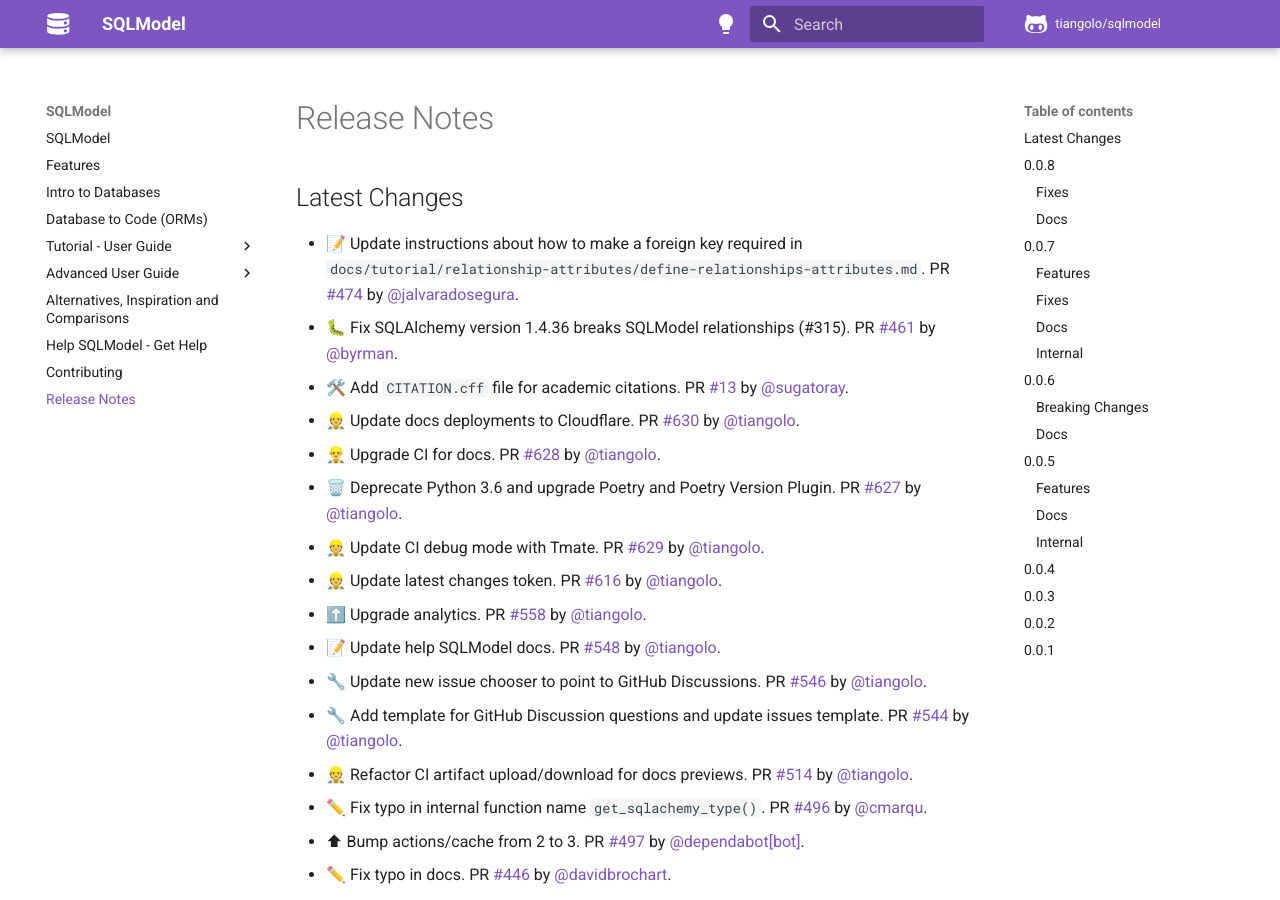
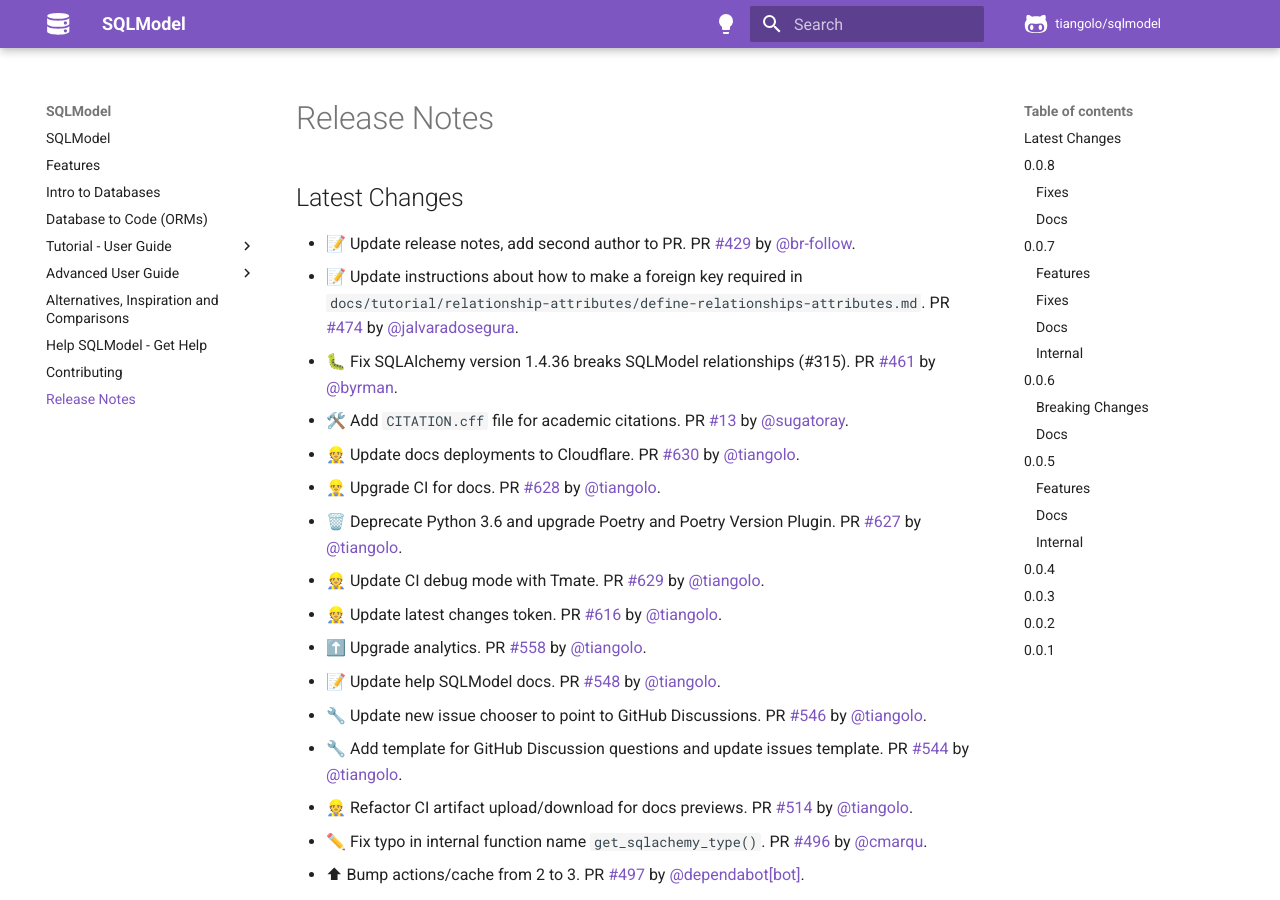
Before and after one commit to upmorpheus/Laravel-perfect, an MkDocs documentation site: the page built from docs/release-notes.md, in a window 1280 px wide and 900 px high. Built offline with MkDocs 1.6.1 and Material for MkDocs 9.7.7, drawn with Linux system fonts in a browser that asks for light colours; comment, search, counter and statistics services are not loaded.

Commit message:
📝 Update release notes

```diff
--- a/docs/release-notes.md
+++ b/docs/release-notes.md
@@ -2,6 +2,7 @@
 
 ## Latest Changes
 
+* 📝 Update release notes, add second author to PR. PR [#429](https://github.com/tiangolo/sqlmodel/pull/429) by [@br-follow](https://github.com/br-follow).
 * 📝 Update instructions about how to make a foreign key required in `docs/tutorial/relationship-attributes/define-relationships-attributes.md`. PR [#474](https://github.com/tiangolo/sqlmodel/pull/474) by [@jalvaradosegura](https://github.com/jalvaradosegura).
 * 🐛 Fix SQLAlchemy version 1.4.36 breaks SQLModel relationships (#315). PR [#461](https://github.com/tiangolo/sqlmodel/pull/461) by [@byrman](https://github.com/byrman).
 * 🛠️ Add `CITATION.cff` file for academic citations. PR [#13](https://github.com/tiangolo/sqlmodel/pull/13) by [@sugatoray](https://github.com/sugatoray).
```
